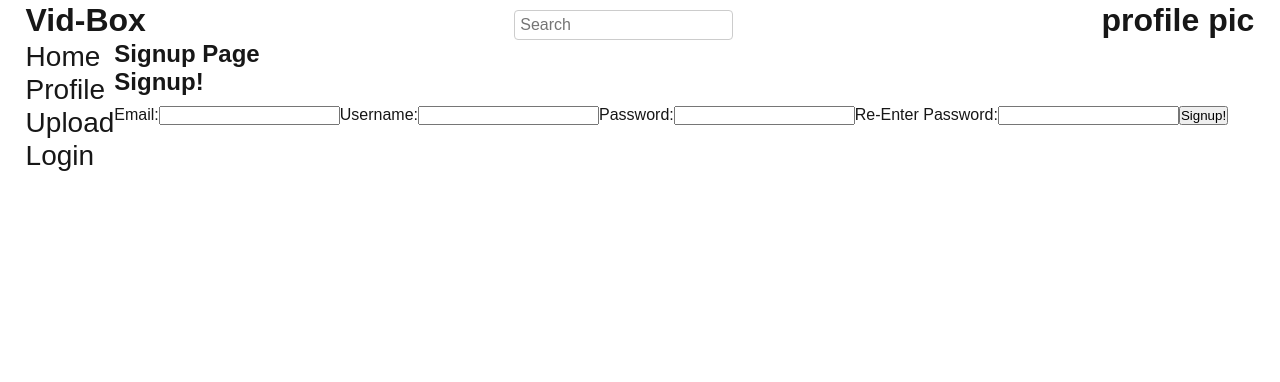
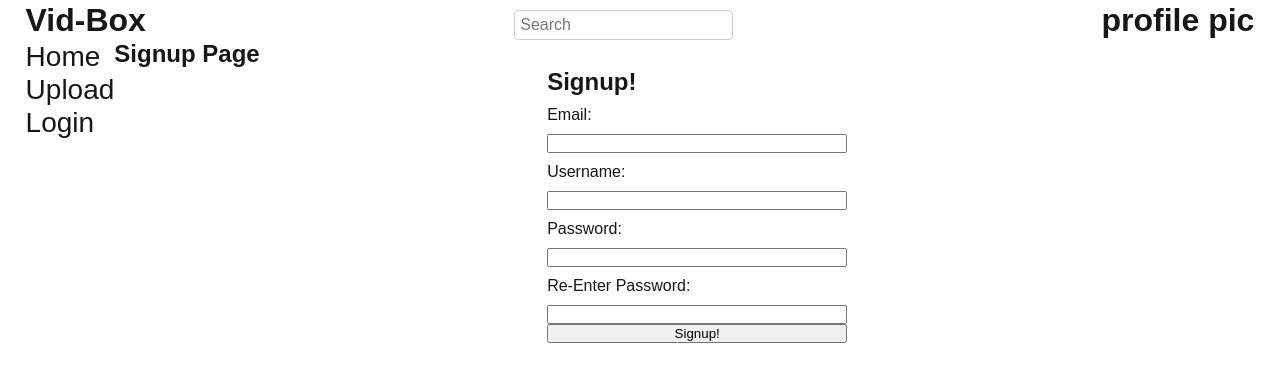
Before and after one commit to lainl/VidBox-FrontEnd, a Next.js app in the folder vb-frontend/: page /Signup in a window 1280 px wide. Shown: the top 382 px of the page. Built offline with nearby package versions, Linux system fonts and the light colour scheme.

Commit message:
Last commit

```diff
--- a/vb-frontend/src/app/Signup/page.tsx
+++ b/vb-frontend/src/app/Signup/page.tsx
@@ -7,7 +7,7 @@ export default function profile() {
             <h2>Signup Page</h2>
         </div>
         <div>
-            <form id="SignupForm">
+            <form id="SignupForm" className="loginForm">
                 <h2> Signup!</h2>
                 <label htmlFor="Email">Email:</label>
                 <input type="text" id="emailInput" name="email" />
--- a/vb-frontend/src/app/Upload/page.tsx
+++ b/vb-frontend/src/app/Upload/page.tsx
@@ -1,4 +1,5 @@
 "use client";
+import { error } from "console";
 import { useRef, useState } from "react";
 
 const API_BASE_URL = 'https://vidbox-backend-7u1k.onrender.com/';
@@ -6,6 +7,7 @@ const API_BASE_URL = 'https://vidbox-backend-7u1k.onrender.com/';
 export default function UploadSection() {
   const [file, setFile] = useState<File | null>(null);
   const [title, setTitle] = useState("");
+  const [userId, setUserId] = useState("");
   const [uploading, setUploading] = useState(false);
   const [message, setMessage] = useState("");
 
@@ -37,10 +39,14 @@ export default function UploadSection() {
       return;
     }
 
+    //For Testing
+    setUserId("67b67a0fb4a8e0eedd1aa497");
+
 
   const formData = new FormData();
   formData.append("video", file);
   formData.append("title", title);
+  formData.append("userId", userId);
 
   setUploading(true);
   setMessage("");
--- a/vb-frontend/src/app/layout.tsx
+++ b/vb-frontend/src/app/layout.tsx
@@ -36,7 +36,6 @@ export default function RootLayout({
         <div className="row">
           <div className="nav-bar">
           <Link className="nav-bar-item" href="/">Home</Link>
-          <Link className="nav-bar-item" href="/Profile">Profile</Link>
           <Link className="nav-bar-item" href="/Upload">Upload</Link>
           <Link className="nav-bar-item" href="/Login">Login</Link>
           </div>
```
